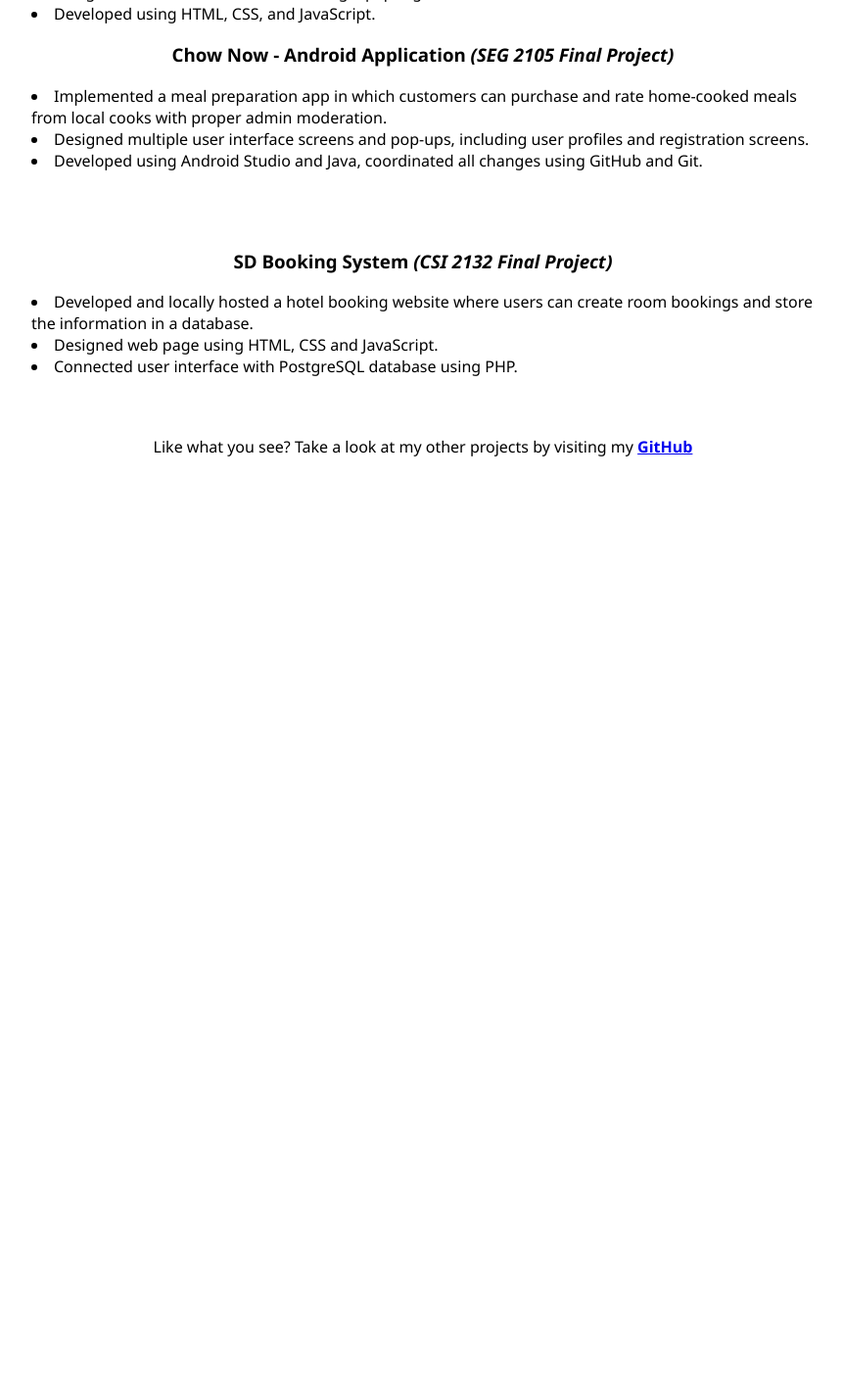
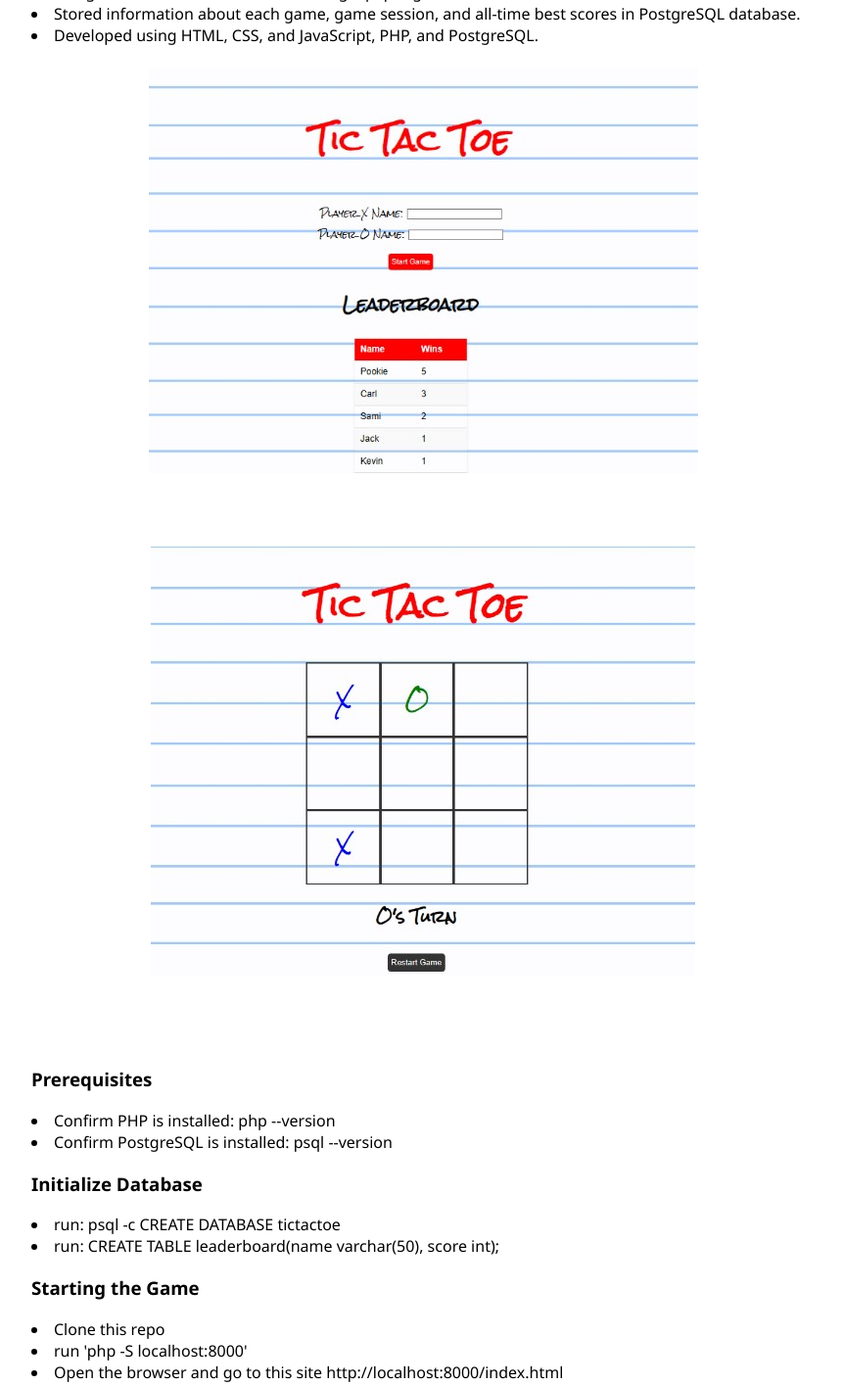
Before and after one commit to JSnelgrove/portfolio, a plain HTML site: page public/projects.html in a window 1280 px wide. Shown: the part 506-1921 px from the top of the page at 98% size, without its empty margins (208-1069 px from the left). Before the commit the page ends 1013 px from the top, so only its background shows below. Drawn offline with Linux system fonts and the light colour scheme.

Commit message:
adding updated game to portfolio site

```diff
--- a/public/projects.html
+++ b/public/projects.html
@@ -23,14 +23,33 @@
             <br>
             <br>
             <h1>Projects</h1>
-            <h3><a href ="https://github.com/sami-hssn/yatzy">Tic Tac Toe (CSI 3140 Assignment)</a></h3>
+            <h3><a href ="https://github.com/sami-hssn/yatzy">Tic Tac Toe <i>(CSI 3140 Assignment)</i></a></h3>
             <p>
                 <div class="list">
                     <li>Implemented a 3x3 Tic Tac Toe game that can be played on the same device. </li>
                     <li>Designed a creative interface mimicking a paper game of Tic Tac Toe.</li>
-                    <li>Developed using HTML, CSS, and JavaScript.</li>
+                    <li>Stored information about each game, game session, and all-time best scores in PostgreSQL database.</li>
+                    <li>Developed using HTML, CSS, and JavaScript, PHP, and PostgreSQL.</li>
+
+                    <br>
+                    <img src="./assets/ttt1.jpg" class="center">
+                    <img src="./assets/ttt2.jpg" class="center">
+
+                    <h3>Prerequisites</h3>
+                        <li>Confirm PHP is installed: php --version</li>
+                        <li>Confirm PostgreSQL is installed: psql --version</li>
+
+                    <h3>Initialize Database</h3>
+                        <li>run: psql -c CREATE DATABASE tictactoe</li>
+                        <li>run: CREATE TABLE leaderboard(name varchar(50), score int);</li>
+
+                    <h3>Starting the Game</h3>
+                        <li>Clone this repo</li>
+                        <li>run 'php -S localhost:8000'</li>
+                        <li>Open the browser and go to this site http://localhost:8000/index.html</li>
+
                 </div>
-            </p>
+            </p><br>
             <h3>Chow Now - Android Application <i>(SEG 2105 Final Project)</i> </h3>
             <p>
                 <div class = "list">
--- a/public/styles.css
+++ b/public/styles.css
@@ -81,7 +81,15 @@ p {
 section {
     padding: 20px 0;
 }
+
 h4{
     color: grey;
     font-size: 14px;
 }
+
+.center {
+    display: block;
+    margin-left: auto;
+    margin-right: auto;
+    padding-bottom: 75px;
+  }
```
Also changed, not shown: public/assets/ttt1.jpg (added), public/assets/ttt2.jpg (added).
